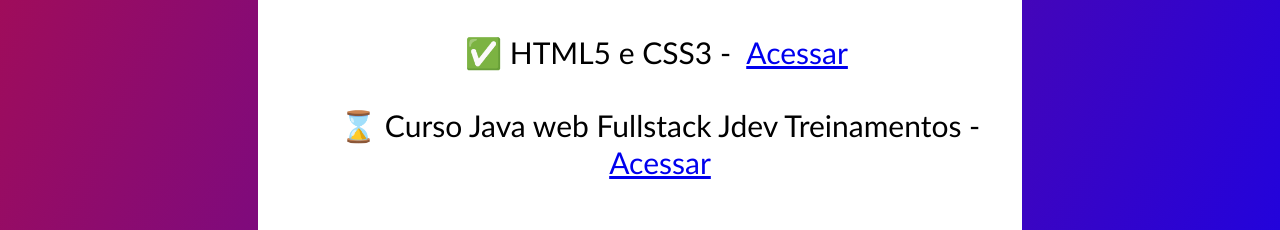
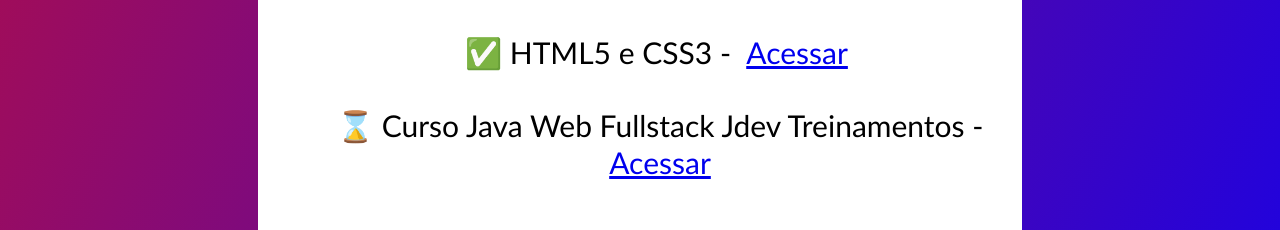
Before and after one commit to pinhobrunodev/pinhobrunodev.github.io, a plain HTML site: page index.html in a window 1280 px wide. Shown: the part 1675-1905 px from the top of the page. Drawn offline with Linux system fonts and the light colour scheme.

Commit message:
Update index.html

```diff
--- a/index.html
+++ b/index.html
@@ -60,7 +60,7 @@
 </li>
 <br>
 <li>
-    ⌛ Curso Java web Fullstack Jdev Treinamentos -
+    ⌛ Curso Java Web Fullstack Jdev Treinamentos -
     <a href="https://www.jdevtreinamento.com.br/formacao-java-web-profissional/index.html" target="_blank">Acessar</a>
 </li>
 
```
